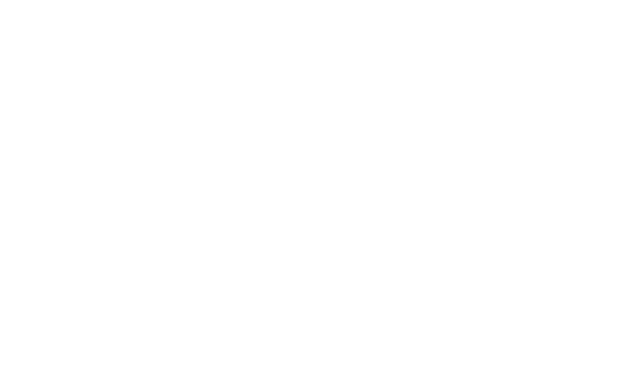
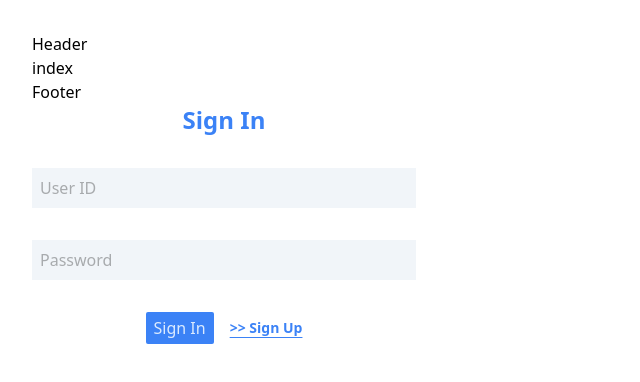
Before and after one commit to Spook-QuQ/nextwitter, a Next.js app: page / in a window 1280 px wide. Shown: the top 382 px of the page, without its empty margins (0-640 px from the left). Built offline with nearby package versions, Linux system fonts and the light colour scheme.

Commit message:
created the sign form as just a view

```diff
--- a/src/components/layouts/default/Footer.tsx
+++ b/src/components/layouts/default/Footer.tsx
@@ -3,7 +3,7 @@
 const DefaultLayoutFooter: React.FC = () => {
   return (
     <footer>
-
+      <p>Footer</p>
     </footer>
   )
 }
--- a/src/components/layouts/default/Header.tsx
+++ b/src/components/layouts/default/Header.tsx
@@ -3,7 +3,7 @@
 const DefaultLayoutHeader: React.FC = () => {
   return (
     <header>
-
+      <p>Header</p>
     </header>
   )
 }
--- /dev/null
+++ b/src/components/layouts/default/SignForm.tsx
@@ -0,0 +1,148 @@
+import { MouseEvent, ChangeEvent, FormEvent, useState } from 'react'
+
+type Form = {
+  signType: 'in' | 'up'
+  user_id: string
+  name: string
+  password: string
+}
+
+type FromContent = {
+  dataName: string
+  type: string
+  placeholder: string
+}
+
+const formContents: FromContent[] = [
+  {
+    dataName: 'user_id',
+    type: 'text',
+    placeholder: 'User ID',
+  },
+  {
+    dataName: 'name',
+    type: 'text',
+    placeholder: 'User Name',
+  },
+  {
+    dataName: 'password',
+    type: 'password',
+    placeholder: 'Password',
+  },
+]
+
+const formInitValues: Form = {
+  signType: 'in',
+  user_id: '',
+  name: '',
+  password: '',
+}
+
+const SignInForm: React.FC = () => {
+
+  const [formData, setFormData] = useState<Form>(formInitValues)
+
+  const [isFocus, setIsFocus] = useState({})
+
+  const onFocusHandler = (dataName) => {
+    setIsFocus({ [dataName]: true })
+  }
+  const onBlurHandler = (dataName) => {
+    setIsFocus({ [dataName]: false })
+  }
+
+  const onChangeLander = (
+    e: ChangeEvent<HTMLInputElement>,
+    dataName: string,
+  ) => {
+    setFormData((formData) => {
+      return { ...formData, [dataName]: e.target.value }
+    })
+  }
+
+  const onSubmitHandler = (e: FormEvent<HTMLFormElement>) => {
+    e.preventDefault()
+    console.log('ok')
+  }
+
+  const onClickHandlerForChangeFormType = (e: MouseEvent<HTMLInputElement>) => {
+    e.preventDefault()
+    const defaultInitValues: Form = {
+      ...formInitValues,
+      signType: formData.signType === 'in' ? 'up' : 'in'
+    }
+    setFormData(defaultInitValues)
+  }
+
+  return (
+    <div>
+      <form action='' className='max-w-sm' onSubmit={onSubmitHandler}>
+        <h3 className='text-2xl font-bold text-blue-500 text-center'>
+          Sign {formData.signType === 'in' ? 'In' : 'Up'}
+        </h3>
+        {formContents
+          .filter((content) => {
+            return !(formData.signType === 'in' && content.dataName === 'name')
+          })
+          .map((content) => {
+            return (
+              <p key={content.dataName} className='pt-8'>
+                <label className={`relative`} htmlFor={`\$${content.dataName}`}>
+                  <span
+                    className={`absolute transition-all duration-200 cursor-text ${
+                      isFocus[content.dataName] || !!formData[content.dataName]
+                        ? 'p-0 -translate-y-[100%] opacity-1 cursor-pointer text-blue-500'
+                        : 'p-2 opacity-30'
+                    }`}
+                  >
+                    {content.placeholder}
+                  </span>
+                  <input
+                    id={`\$${content.dataName}`}
+                    className='w-full p-2 bg-slate-100 focus:outline-none focus:ring-1 ring-blue-500'
+                    type={content.type}
+                    // placeholder={
+                    //   isFocus[content.dataName] || !!formData[content.dataName]
+                    //     ? ''
+                    //     : content.placeholder
+                    // }
+                    onFocus={() => onFocusHandler(content.dataName)}
+                    onBlur={() => onBlurHandler(content.dataName)}
+                    onChange={(e) => onChangeLander(e, content.dataName)}
+                  />
+                </label>
+              </p>
+            )
+          })}
+        <p className='mt-8 flex gap-4 justify-center align-center'>
+          <button
+            type='submit'
+            className='
+              px-2
+              py-1
+              rounded-sm
+              bg-blue-500
+              text-blue-100
+            '
+          >
+            Sign {formData.signType === 'in' ? 'In' : 'Up'}
+          </button>
+          <button
+            onClick={onClickHandlerForChangeFormType}
+            className='
+              text-sm
+              font-bold
+              text-blue-500
+              underline
+              underline-offset-4
+            '
+          >
+            {`>> Sign ${formData.signType !== 'in' ? 'In' : 'Up'}`}
+          </button>
+        </p>
+      </form>
+    </div>
+  )
+}
+
+export default SignInForm
--- a/src/components/layouts/default/index.tsx
+++ b/src/components/layouts/default/index.tsx
@@ -1,6 +1,7 @@
 import React, { ReactNode } from 'react'
 import Header from './Header'
 import Footer from './Footer'
+import SignInForm from './SignForm'
 
 type Props = {
   children: ReactNode
@@ -8,10 +9,14 @@
 
 const DefaultLayout: React.FC<Props> = (props) => {
   return (
-    <div>
+    <div className='p-4 sm:p-8'>
       <Header />
-      <main>{props.children}</main>
+      <main>
+
+        {props.children}
+        </main>
       <Footer />
+      <SignInForm />
     </div>
   )
 }
--- a/src/pages/index.tsx
+++ b/src/pages/index.tsx
@@ -10,13 +10,9 @@
         <meta name="description" content="Generated by create next app" />
         <link rel="icon" href="/favicon.ico" /> */}
       </Head>
-
-      <main>
-        {/* <div>{ process.env.NEXT_PUBLIC_TEST_MESSAGE }</div> */}
-      </main>
-
-      <footer>
-      </footer>
+      <div>
+        <p>index</p>
+      </div>
     </div>
   )
 }
--- a/src/pages/user/index.tsx
+++ b/src/pages/user/index.tsx
@@ -1,5 +1,9 @@
 const UserPage: React.FC = () => {
-  return <div></div>
+  return (
+    <div>
+      <p>user/index</p>
+    </div>
+  )
 }
 
 export default UserPage
```
